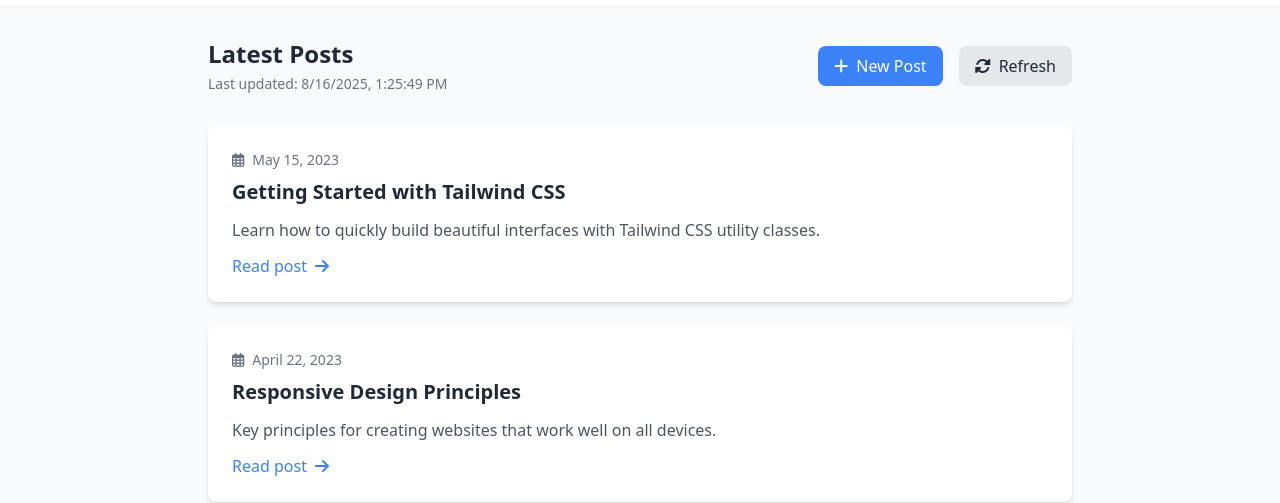
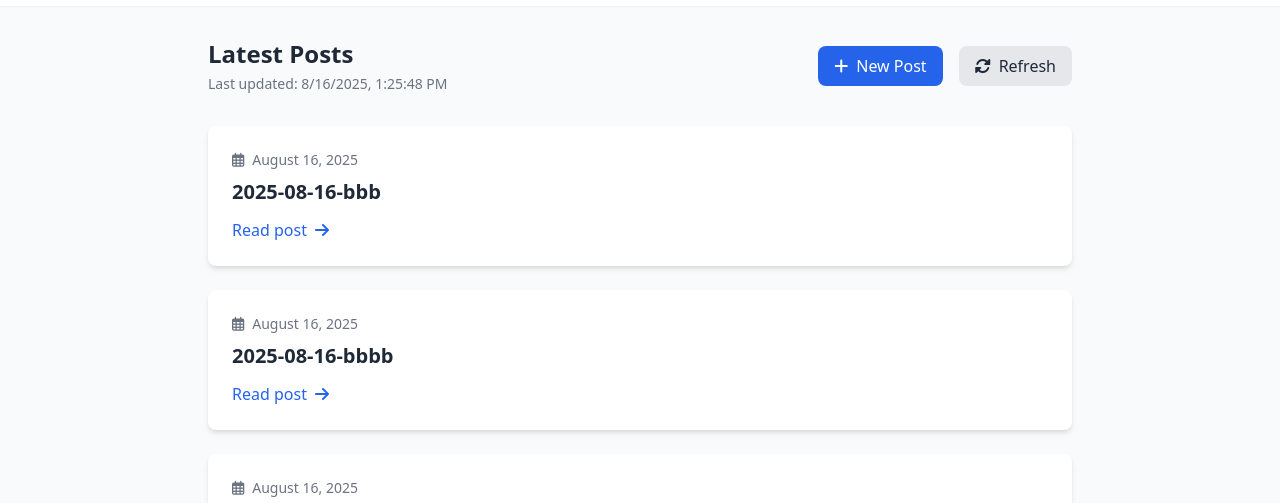
Before and after one commit to deyaaelmasry1/Iptv, a plain HTML site: page index.html in a window 1280 px wide. Shown: the part 78-581 px from the top of the page. Drawn offline with nearby package versions, Linux system fonts and the light colour scheme.

Commit message:
Update index.html

```diff
--- a/index.html
+++ b/index.html
@@ -30,7 +30,7 @@
         <p id="last-updated" class="text-sm text-gray-500 mt-1">Last updated: Loading...</p>
       </div>
       <div class="flex space-x-4">
-        <a href="/admin/" class="bg-blue-500 hover:bg-blue-600 text-white px-4 py-2 rounded-lg flex items-center">
+        <a href="/admin/" class="bg-blue-600 hover:bg-blue-700 text-white px-4 py-2 rounded-lg flex items-center">
           <i class="fas fa-plus mr-2"></i> New Post
         </a>
         <button id="refresh-posts" class="bg-gray-200 hover:bg-gray-300 text-gray-800 px-4 py-2 rounded-lg flex items-center">
@@ -55,39 +55,10 @@
     </div>
   </footer>
 
+  <script src="/js/github-api.js"></script>
   <script>
     document.addEventListener('DOMContentLoaded', async () => {
-      // Mock CMS class for demonstration
-      class MockCMS {
-        async getPosts() {
-          // Simulate API delay
-          await new Promise(resolve => setTimeout(resolve, 1000));
-
-          // Return mock posts
-          return [
-            {
-              slug: '2023-05-15-getting-started-with-tailwind',
-              title: 'Getting Started with Tailwind CSS',
-              excerpt: 'Learn how to quickly build beautiful interfaces with Tailwind CSS utility classes.',
-              date: '2023-05-15'
-            },
-            {
-              slug: '2023-04-22-responsive-design-principles',
-              title: 'Responsive Design Principles',
-              excerpt: 'Key principles for creating websites that work well on all devices.',
-              date: '2023-04-22'
-            },
-            {
-              slug: '2023-03-10-introduction-to-javascript',
-              title: 'Introduction to JavaScript',
-              excerpt: 'A beginner-friendly guide to the fundamentals of JavaScript programming.',
-              date: '2023-03-10'
-            }
-          ];
-        }
-      }
-
-      const cms = new MockCMS();
+      const cms = new GitHubCMS();
 
       // Display posts function
       async function loadAndDisplayPosts() {
@@ -108,7 +79,7 @@
             <div class="bg-yellow-50 p-6 rounded-lg text-center">
               <i class="far fa-newspaper text-4xl text-yellow-400 mb-4"></i>
               <p class="text-lg mb-4">No posts found</p>
-              <a href="/admin/" class="inline-flex items-center px-4 py-2 bg-blue-500 text-white rounded-lg hover:bg-blue-600">
+              <a href="/admin/" class="inline-flex items-center px-4 py-2 bg-blue-600 text-white rounded-lg hover:bg-blue-700">
                 <i class="fas fa-plus mr-2"></i> Create First Post
               </a>
             </div>
@@ -144,7 +115,7 @@
                 </div>
                 <h3 class="text-xl font-bold text-gray-800 mb-3">${post.title || 'Untitled Post'}</h3>
                 ${post.excerpt ? `<p class="text-gray-600 mb-3">${post.excerpt}</p>` : ''}
-                <div class="flex items-center text-blue-500 font-medium">
+                <div class="flex items-center text-blue-600 font-medium">
                   <span>Read post</span>
                   <i class="fas fa-arrow-right ml-2"></i>
                 </div>
```
